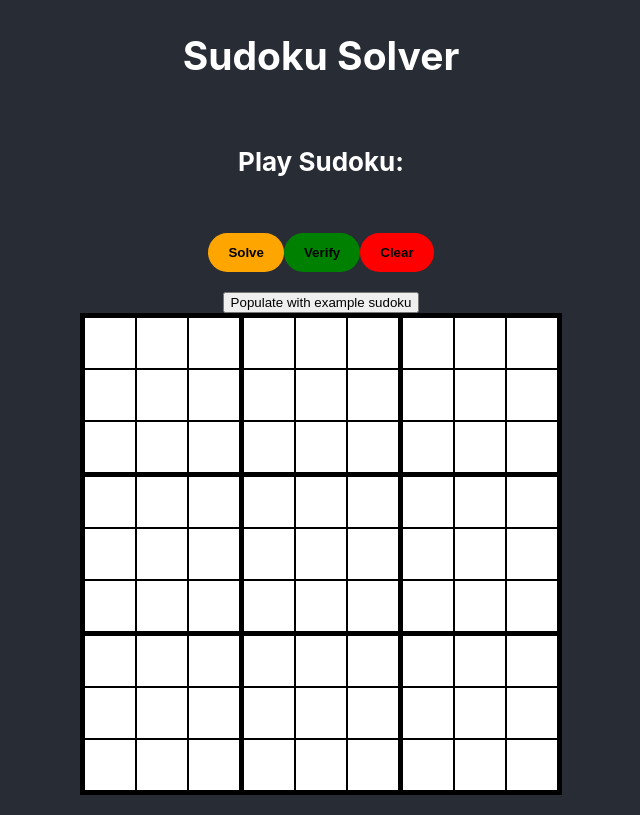
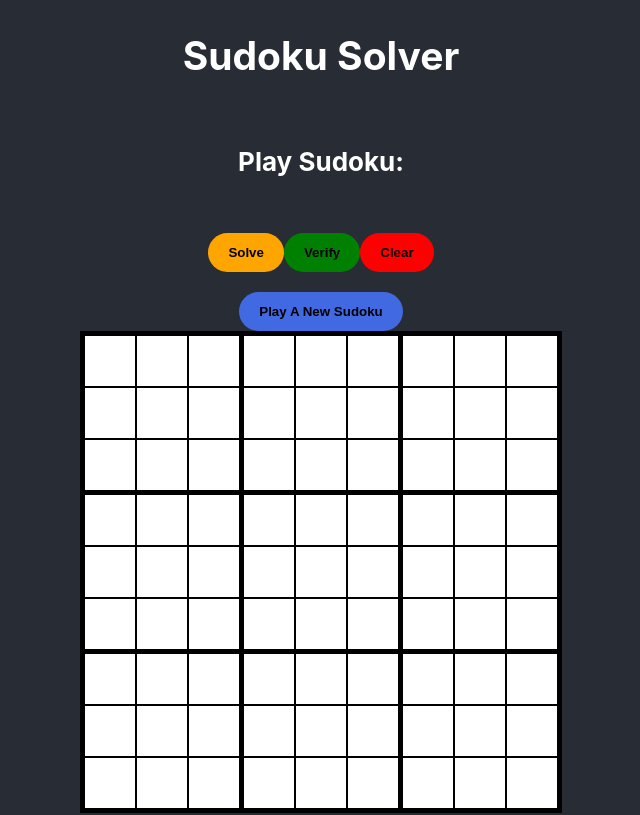
Before and after one commit to Oliver-Looney/sudoku-solver, a React (Create React App) app in the folder front-end/: page / in a window 1280 px wide. Shown: the top 815 px of the page, without its empty margins (319-959 px from the left). Built offline with nearby package versions, Linux system fonts and the light colour scheme.

Commit message:
front end for playing new sudoku game

```diff
--- a/front-end/src/App.css
+++ b/front-end/src/App.css
@@ -65,6 +65,14 @@ td {
   border-radius:  20px;
 }
 
+.playButton{
+  background-color: royalblue;
+  font-weight: bold;
+  padding: 12px 20px;
+  border:none;
+  border-radius:  20px;
+}
+
 .bBorder{
   border-bottom: 3px solid black;
 }
--- a/front-end/src/App.tsx
+++ b/front-end/src/App.tsx
@@ -5,17 +5,19 @@ import {getCellType, getDeepCopy} from "./utils";
 
 function App() {
   const [sudokuArr, setSudokuArr] = useState(getDeepCopy(initial));
+  const [sudokuArrStart, setSudokuArrStart] = useState(getDeepCopy(initial));
   const [solvedSudokusArr, setSolvedSudokusArr] = useState([getDeepCopy(initial)]);
   const [unsolvedSudokuArr, setUnolvedSudokusArr] = useState(null);
+
   function onInputChange(e: { target: { value: string; }; }, row:number, col:number){
     const val = parseInt(e.target.value) || -1, grid = getDeepCopy(sudokuArr);
-    if (val === -1 || (val >= 1 && val <=9)){
+    if ((val === -1 || (val >= 1 && val <=9)) && sudokuArrStart[row][col] === -1){
       grid[row][col] = val;
     }
     setSudokuArr(grid);
   }
 
-  function populateWithCompletedSudoku() {
+  function getNewSudoku() {
     const grid = [
       [7, -1, 5, 6, 1, 2, 3, 9, 4],
       [-1, -1, 4, 7, -1, 3, 2, 6, 5],
@@ -26,6 +28,7 @@ function App() {
       [-1, 2, 3, -1, -1, 7, 4, 8, -1],
       [-1, -1, 6, 3, 2, 9, 7, -1, 1],
       [5, -1, 9, -1, 4, -1, -1, -1, 2]]
+    setSudokuArrStart(getDeepCopy(grid))
     setSudokuArr(getDeepCopy(grid))
   }
 
@@ -72,7 +75,7 @@ function App() {
           <button onClick = {() => verifySudoku(sudokuArr)} className = "verifyButton">Verify</button>
           <button onClick = {() =>setSudokuArr(getDeepCopy(initial))} className = "clearButton">Clear</button>
         </div>
-        <button onClick = {() => populateWithCompletedSudoku() }>Populate with example sudoku</button>
+        <button onClick = {() => getNewSudoku() } className="playButton">Play A New Sudoku</button>
         <table>
           <tbody>
             {
@@ -82,7 +85,8 @@ function App() {
                     return <td key = {rindex + cindex} className ={(col + 1) % 3 === 0 ? 'rBorder': ''}>
                     <input onChange = { (e) => onInputChange(e, row, col )}
                       value = {sudokuArr[row][col] === -1 ? '': sudokuArr[row][col]}
-                      className="cellInput"
+                      // className="cellInput"
+                        className ={getCellType(sudokuArr,sudokuArrStart,row,col)}
                       />
                   </td>
                   })}
```
